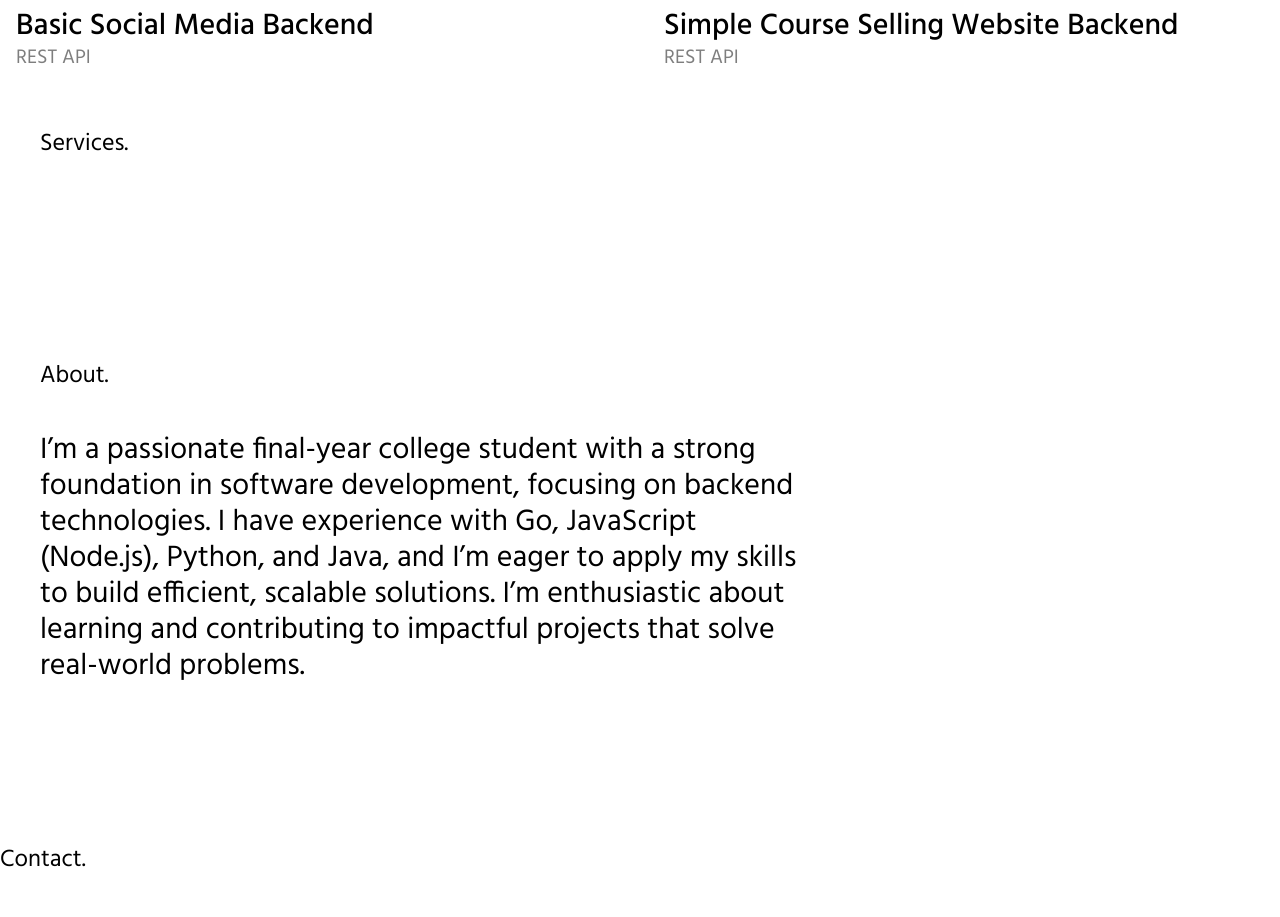
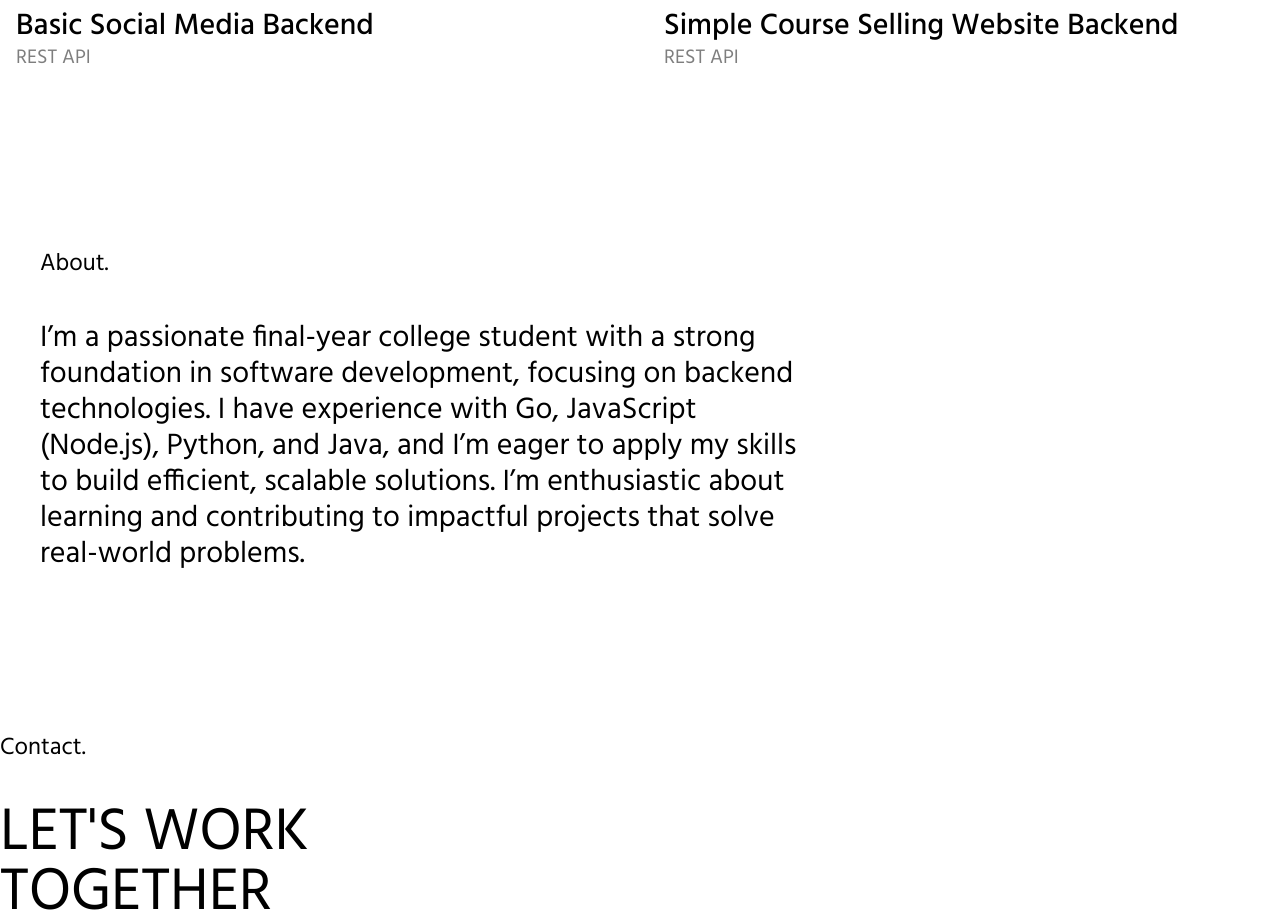
Before and after one commit to subx6789/my-portfolio-website, a Next.js app: page / in a window 1280 px wide. Shown: the part 2760-3677 px from the top of the page. Built offline with nearby package versions, Linux system fonts and the light colour scheme.

Commit message:
add some change

```diff
--- a/pages/index.js
+++ b/pages/index.js
@@ -109,18 +109,18 @@
           </div>
         </div>
 
-        <div className="mt-10 laptop:mt-30 p-2 laptop:p-0">
+        {/* <div className="mt-10 laptop:mt-30 p-2 laptop:p-0">
           <h1 className="tablet:m-10 text-2xl text-bold">Services.</h1>
           <div className="mt-5 tablet:m-10 grid grid-cols-1 laptop:grid-cols-2 gap-6">
-            {/* {data.services.map((service, index) => (
+            {data.services.map((service, index) => (
               <ServiceCard
                 key={index}
                 name={service.title}
                 description={service.description}
               />
-            ))} */}
+            ))}
           </div>
-        </div>
+        </div> */}
         {/* This button should not go into production */}
         {process.env.NODE_ENV === "development" && (
           <div className="fixed bottom-5 right-5">
```
Also changed, not shown: 1 other file (tests, documents, lock files or other folders).
